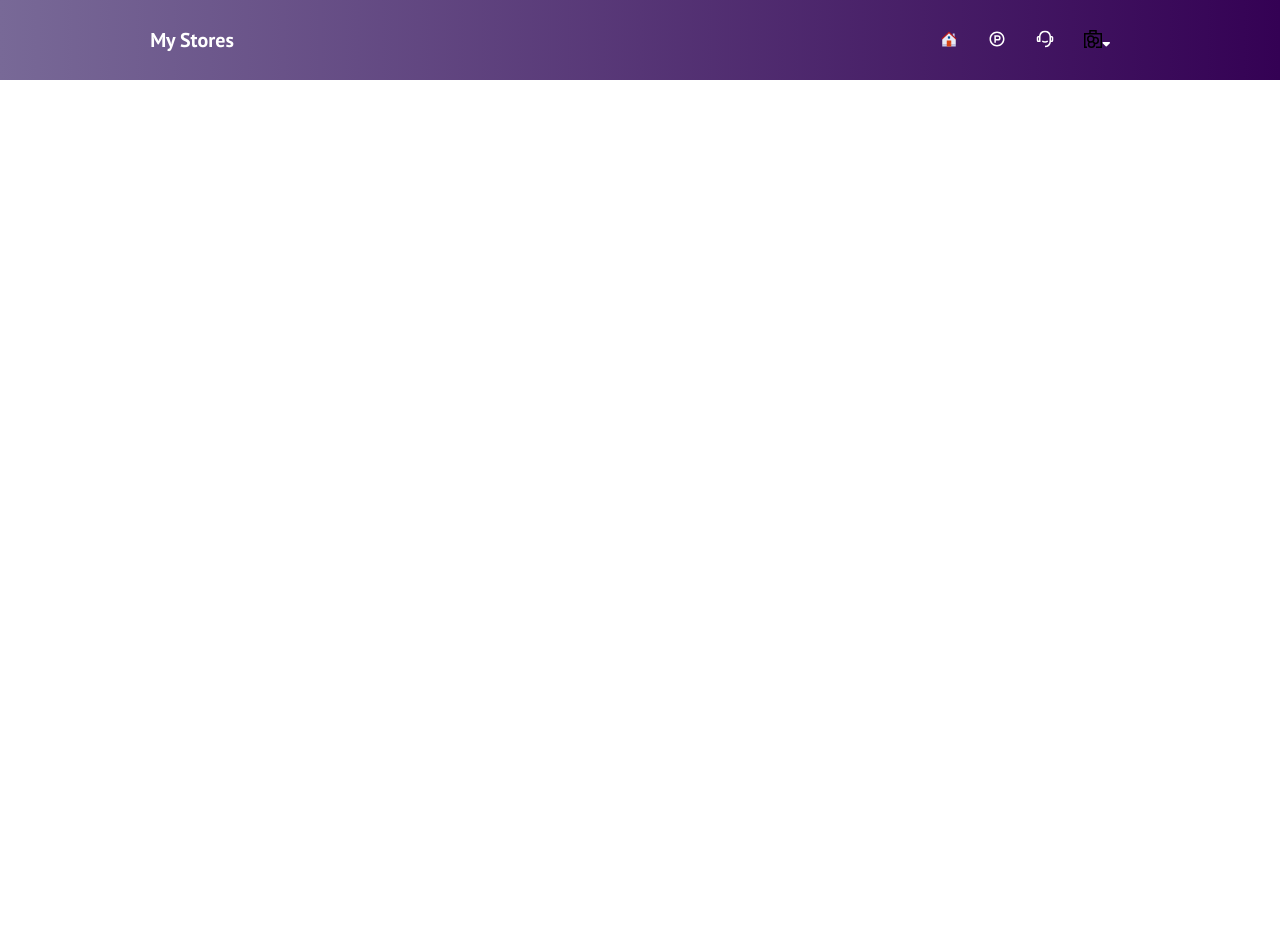
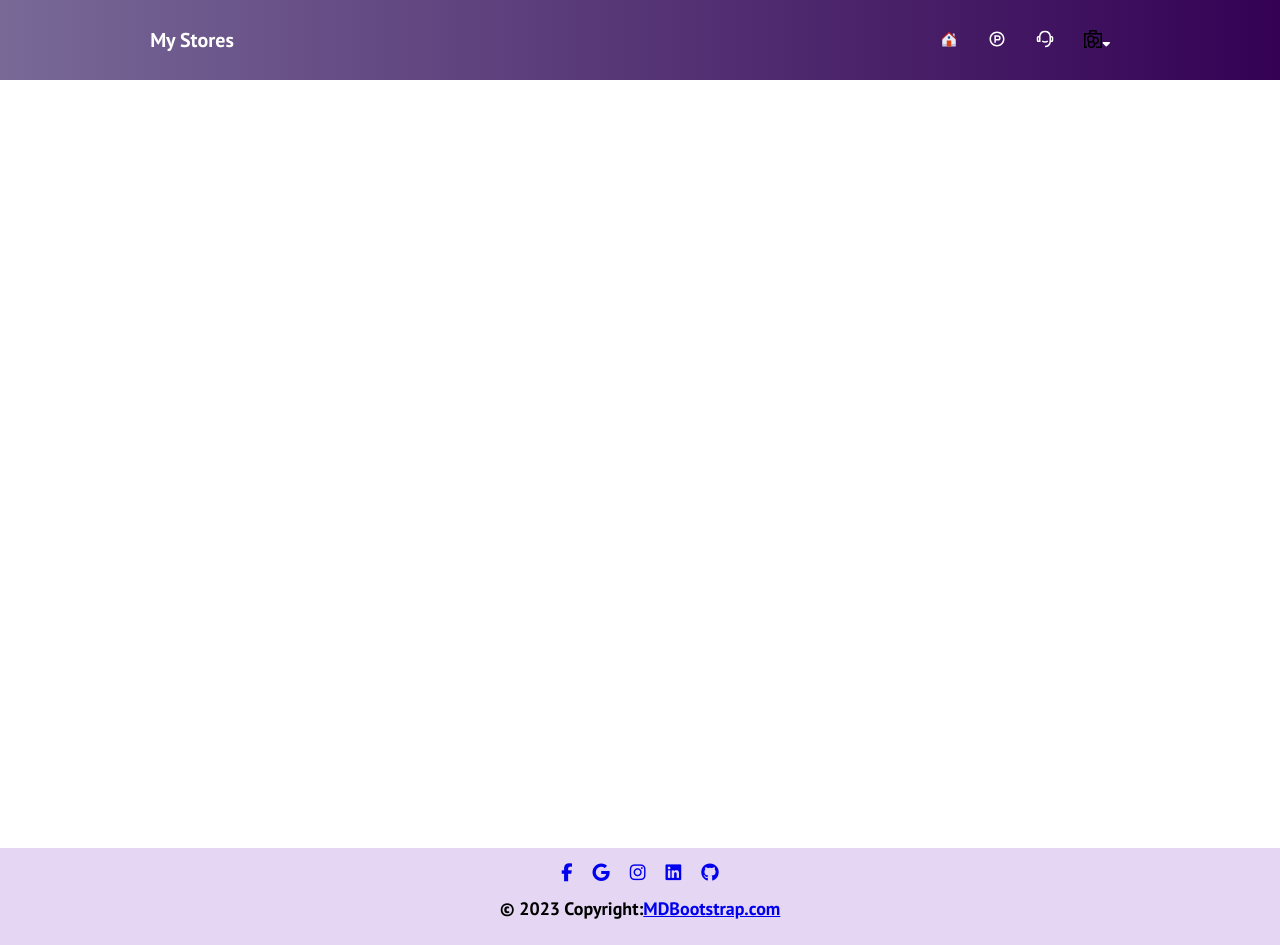
Before and after one commit to RDCERP/my-stores, a React (Create React App) app in the folder client/: page / in a window 1280 px wide. Before the commit the page ends 800 px from the top, so only its background shows below. Built offline with nearby package versions, Linux system fonts and the light colour scheme; the HTML template or start-up script is replaced by a standard one.

Commit message:
worked on footer and adjust it for the page

```diff
--- a/client/package.json
+++ b/client/package.json
@@ -3,9 +3,11 @@
   "version": "0.1.0",
   "private": true,
   "dependencies": {
+    "@chakra-ui/react": "^2.4.9",
     "@testing-library/jest-dom": "^5.16.5",
     "@testing-library/react": "^13.4.0",
     "@testing-library/user-event": "^13.5.0",
+    "mdb-react-ui-kit": "^5.1.0",
     "react": "^18.2.0",
     "react-dom": "^18.2.0",
     "react-router-dom": "^6.7.0",
--- a/client/src/App.js
+++ b/client/src/App.js
@@ -1,16 +1,22 @@
 
 
 import React from "react";
-import { BrowserRouter as Router } from "react-router-dom";
+import { BrowserRouter as Router, Route } from "react-router-dom";
 import './App.css';
-// import Footer from "./components/Footer/Footer";
 import Navbar from './components/Nav/Navbar';
+import Footer from './components/Footer/Footer';
 
 function App() {
   return (
     <Router>
+      <div>
       <Navbar/>
-      {/* <Footer/> */}
+
+      <Footer/>
+
+
+      </div>
+
     </Router>
        );
 }
--- a/client/src/components/Footer/Footer.css
+++ b/client/src/components/Footer/Footer.css
@@ -1,8 +1,23 @@
-.main-footer {
-    color: white;
-    background-color: #dc3545;
-    padding-top: 3em;
-    position: relative;
-    bottom: 0;
-    width: 100%;
-  }
+.test {
+  background-color: rgb(229, 215, 243) !important;
+  font-size: large !important;
+  display: flex;
+  width: 100%;
+  margin-top: 60%;
+  flex-direction: column;
+}
+
+.footer-container {
+display: flex;
+justify-content:center;
+margin-top: 1%;
+margin-bottom: 1%;
+height: max-content;
+gap: 30px 20px;
+}
+
+
+.copy-right-footer {
+text-align: center;
+margin-bottom: 2%;
+}
--- a/client/src/components/Footer/Footer.js
+++ b/client/src/components/Footer/Footer.js
@@ -1,47 +1,99 @@
-import React from "react";
-import "./Footer.css";
+import React from 'react';
+import '../Footer/Footer.css';
 
-function Footer() {
+import {
+  MDBFooter,
+  MDBContainer,
+  MDBIcon,
+  MDBBtn
+} from 'mdb-react-ui-kit';
+
+ const Footer = () =>  {
   return (
-    <div className="main-footer">
-      <div className="container">
-        <div className="row">
-          {/* Column1 */}
-          <div className="col">
-            <h4>THICC MEMES INC</h4>
-            <h1 className="list-unstyled">
-              <li>**********</li>
-              <li>Houston, Texas</li>
-            </h1>
-          </div>
-          {/* Column2 */}
-          <div className="col">
-            <h4>Stuff</h4>
-            <ui className="list-unstyled">
-              <li>DANK MEMES</li>
-              <li>OTHER STUFF</li>
-              <li>GUD STUFF</li>
-            </ui>
-          </div>
-          {/* Column3 */}
-          <div className="col">
-            <h4>WELL ANOTHER COLUMN</h4>
-            <ui className="list-unstyled">
-              <li>DANK MEMES</li>
-              <li>OTHER STUFF</li>
-              <li>GUD STUFF</li>
-            </ui>
-          </div>
-        </div>
-        <hr />
-        <div className="row">
-          <p className="col-sm">
-            &copy;{new Date().getFullYear()} THICC MEMES | All rights reserved |
-            Terms Of Service | Privacy
-          </p>
-        </div>
-      </div>
+    <MDBFooter className='test text-center text-white' style={{ backgroundColor: '#f1f1f1' }}>
+    <MDBContainer className=' MDB-container' >
+      <section className='mb-4 footer-container'>
+        <MDBBtn
+          rippleColor="dark"
+          color='link'
+          floating
+          size="lg"
+          className='text-dark m-1'
+          href='#!'
+          role='button'
+        >
+          <MDBIcon fab className='fab fa-facebook-f' />
+        </MDBBtn>
+
+        {/* <MDBBtn
+          rippleColor="dark"
+          color='link'
+          floating
+          size="lg"
+          className='text-dark m-1'
+          href='#!'
+          role='button'
+        >
+          <MDBIcon fab className='fa-twitter' />
+        </MDBBtn> */}
+
+        <MDBBtn
+          rippleColor="dark"
+          color='link'
+          floating
+          size="lg"
+          className='text-dark m-1'
+          href='#!'
+          role='button'
+        >
+          <MDBIcon fab className='fa-google' />
+        </MDBBtn>
+
+        <MDBBtn
+          rippleColor="dark"
+          color='link'
+          floating
+          size="lg"
+          className='text-dark m-1'
+          href='#!'
+          role='button'
+        >
+          <MDBIcon fab className='fa-instagram' />
+        </MDBBtn>
+
+        <MDBBtn
+          rippleColor="dark"
+          color='link'
+          floating
+          size="lg"
+          className='text-dark m-1'
+          href='#!'
+          role='button'
+        >
+          <MDBIcon fab className='fa-linkedin' />
+        </MDBBtn>
+
+        <MDBBtn
+          rippleColor="dark"
+          color='link'
+          floating
+          size="lg"
+          className='text-dark m-1'
+          href='#!'
+          role='button'
+        >
+          <MDBIcon fab className='fa-github' />
+        </MDBBtn>
+      </section>
+    </MDBContainer>
+
+    <div className='text-center text-dark p-3 copy-right-footer'>
+    &copy; {new Date().getFullYear()} Copyright:
+      <a className='text-dark' href='https://mdbootstrap.com/'>
+        MDBootstrap.com
+      </a>
     </div>
+  </MDBFooter>
   );
 }
 
--- a/package.json
+++ b/package.json
@@ -17,7 +17,6 @@
     "concurrently": "^5.1.0"
   },
   "dependencies": {
-    "react-icons": "^4.7.1",
-    "react-router-dom": "^6.7.0"
+    "react-icons": "^4.7.1"
   }
 }
```
Also changed, not shown: 2 other files (tests, documents, lock files or other folders).
